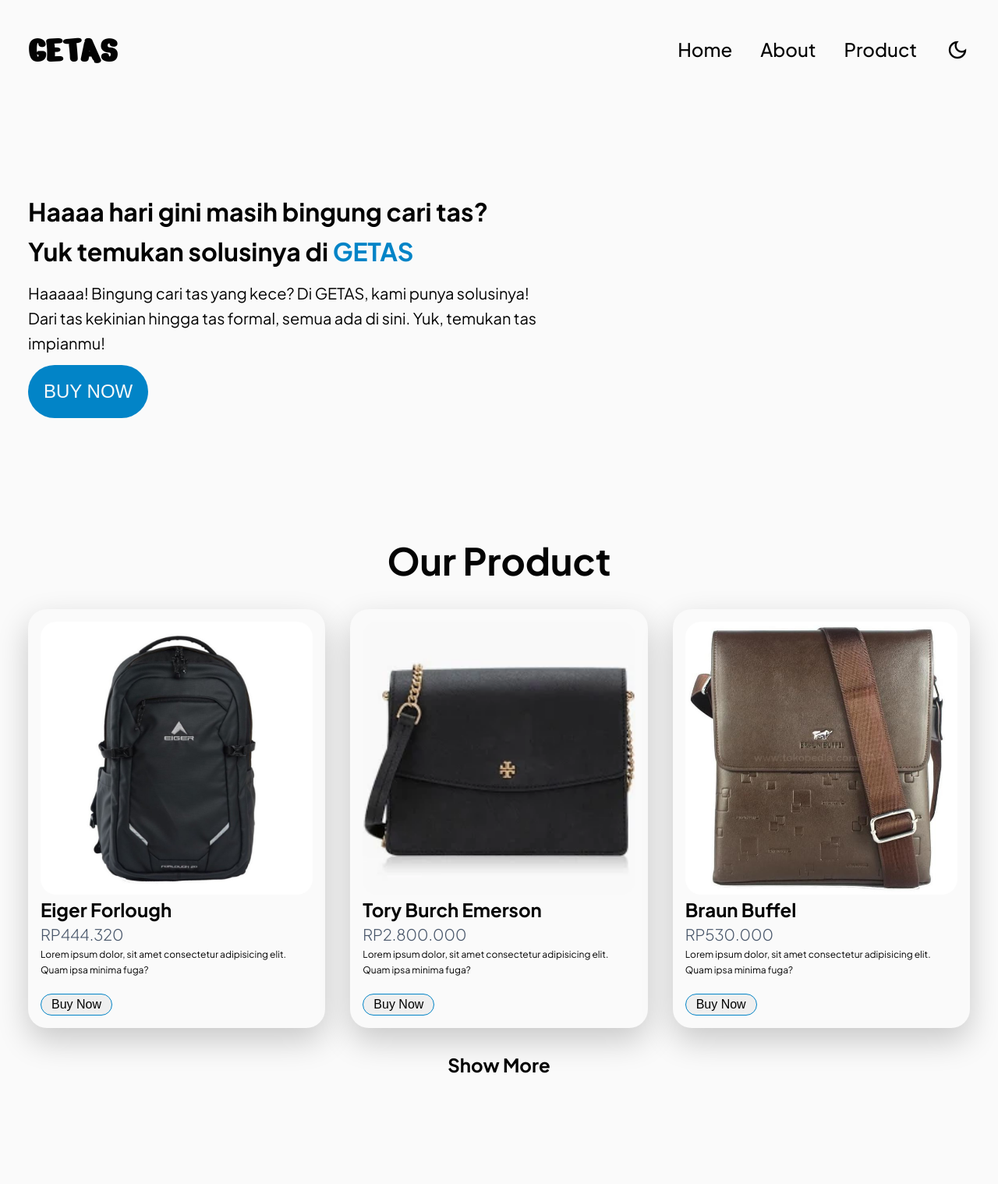
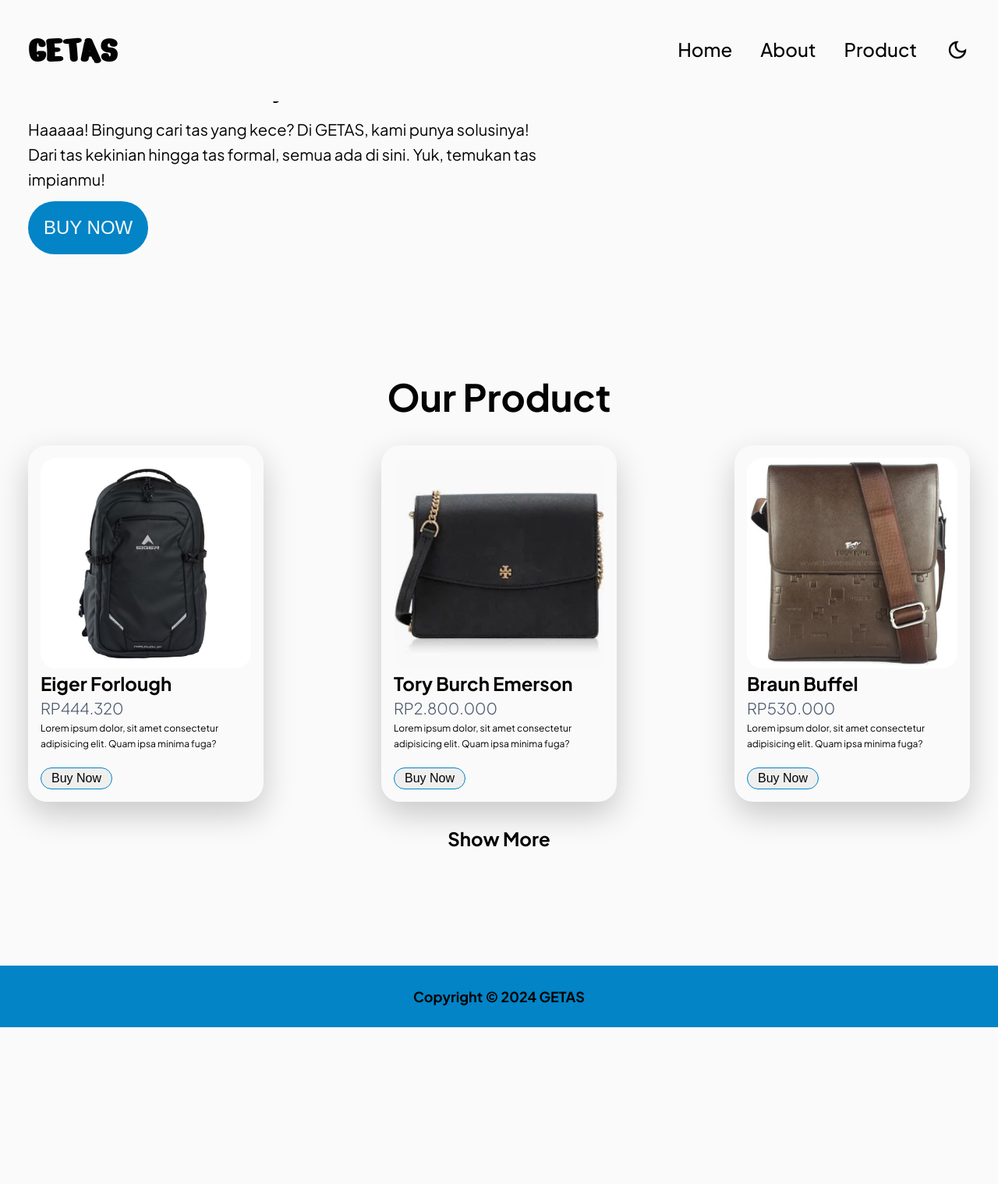
Before and after one commit to arif12904/arif12904.github.io, a PHP site: the page made by 2309106046_Posttest 3_Pemrograman Web/index.html in a window 1280 px wide. Shown: the top 1518 px of the page at 78% size. After the commit the page ends 1317 px from the top, so only its background shows below. Run offline with PHP 8.4, Linux system fonts and the light colour scheme; some web fonts are replaced.

Commit message:
update style

```diff
--- a/2309106046_Posttest 3_Pemrograman Web/styles/style.css
+++ b/2309106046_Posttest 3_Pemrograman Web/styles/style.css
@@ -63,7 +63,9 @@ header{
     padding: 2.25rem;
     align-items: center;
     margin-bottom: 5rem;
-
+    background-color: var(--body-background);
+    position: fixed;
+    top: 0;
 }
 
 header .logo{
@@ -127,6 +129,11 @@ header nav img{
 
 header nav ul li a:hover{
     color: var(--buttonCTA-color);
+    cursor: pointer;
+}
+
+header nav  button:hover{
+    cursor: pointer;
 }
 
 
@@ -360,7 +367,7 @@ footer{
         justify-content: space-between;
     }
     .product .items .card{
-        width: 50%;
+        width: 25%;
     }
 
     .product .card h4{
```
